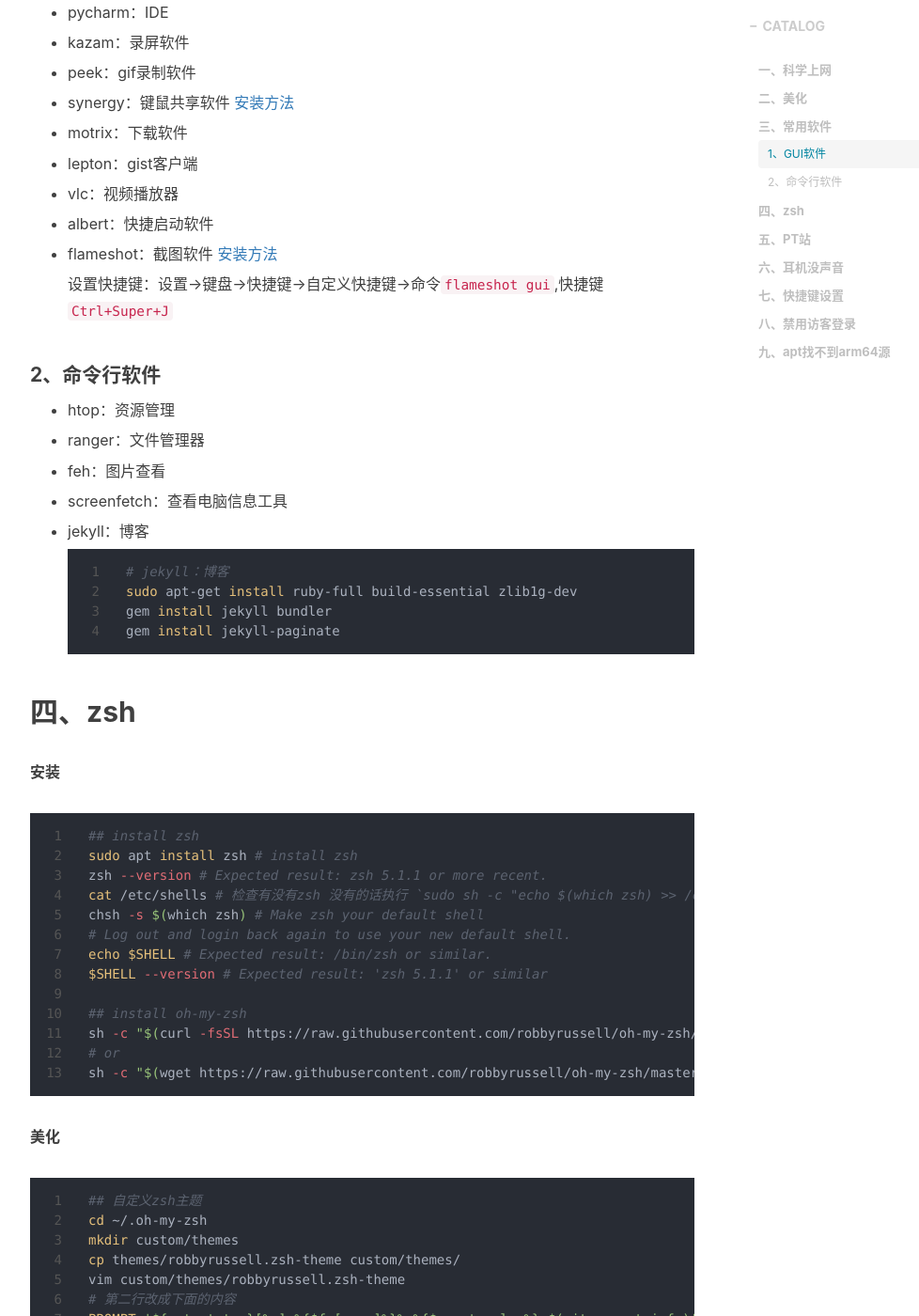
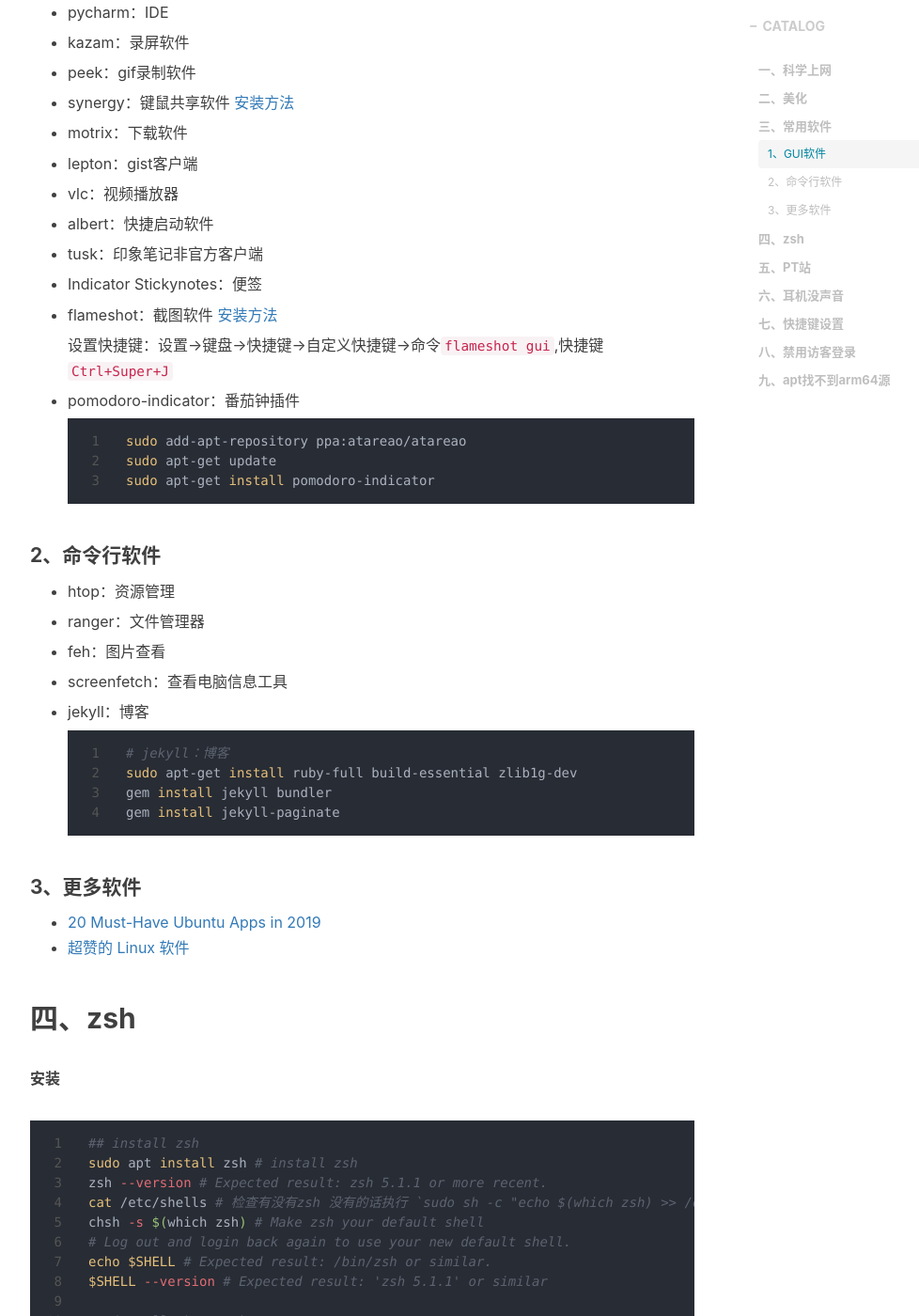
Before and after one commit to tianws/tianws.github.io, a Jekyll site: the page built from _posts/2019-04-03-software-ubuntu.markdown, in a window 1280 px wide and 1400 px high, scrolled down 2485 px. Shown: the whole window at 94% size, without its empty margins (233-1211 px from the left). Built offline with Jekyll 4.4.1, drawn with Linux system fonts in a browser that asks for light colours; nearby versions of some CDN libraries; comment, search, counter and statistics services are not loaded.

````diff
--- a/_posts/2019-04-03-software-ubuntu.markdown
+++ b/_posts/2019-04-03-software-ubuntu.markdown
@@ -116,9 +116,21 @@
 
 - albert：快捷启动软件
 
+- tusk：印象笔记非官方客户端
+
+- Indicator Stickynotes：便签
+
 - flameshot：截图软件 [安装方法](<https://mithun.co/software/install-flameshot-on-ubuntu-16-04/>)
 
   设置快捷键：设置->键盘->快捷键->自定义快捷键->命令`flameshot gui`,快捷键`Ctrl+Super+J`
+
+- pomodoro-indicator：番茄钟插件
+
+  ```bash
+  sudo add-apt-repository ppa:atareao/atareao
+  sudo apt-get update
+  sudo apt-get install pomodoro-indicator
+  ```
 
 #### 2、命令行软件
 
@@ -138,6 +150,11 @@
   gem install jekyll bundler
   gem install jekyll-paginate
   ```
+
+#### 3、更多软件
+
+- [20 Must-Have Ubuntu Apps in 2019](<https://www.fossmint.com/best-ubuntu-apps/>)
+- [超赞的 Linux 软件](<https://alim0x.gitbooks.io/awesome-linux-software-zh_cn/content/>)
 
 ## 四、zsh
 
````
Also changed, not shown: _posts/2019-04-23-jetbrans-setting.markdown (+7 -0 lines).
